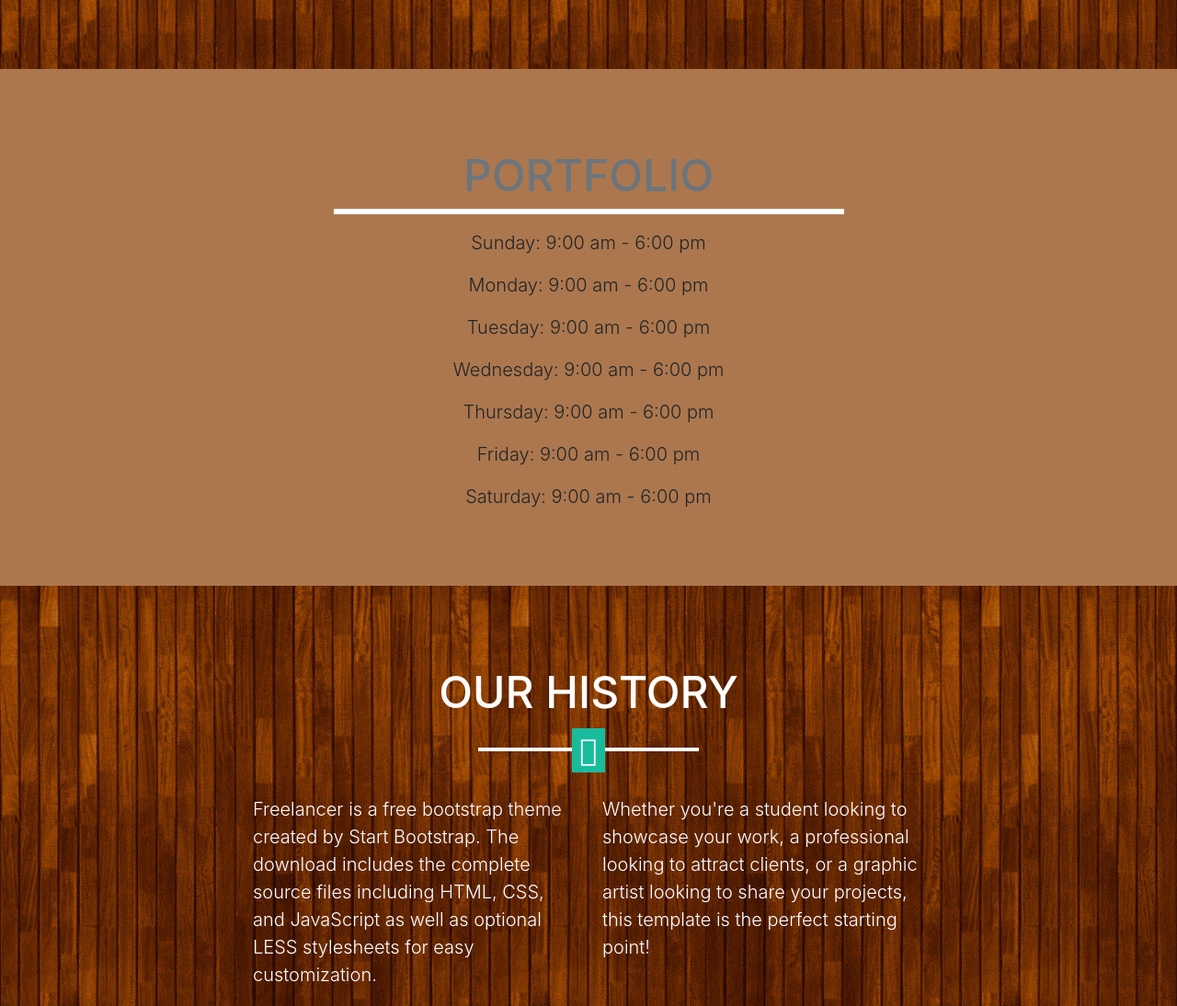
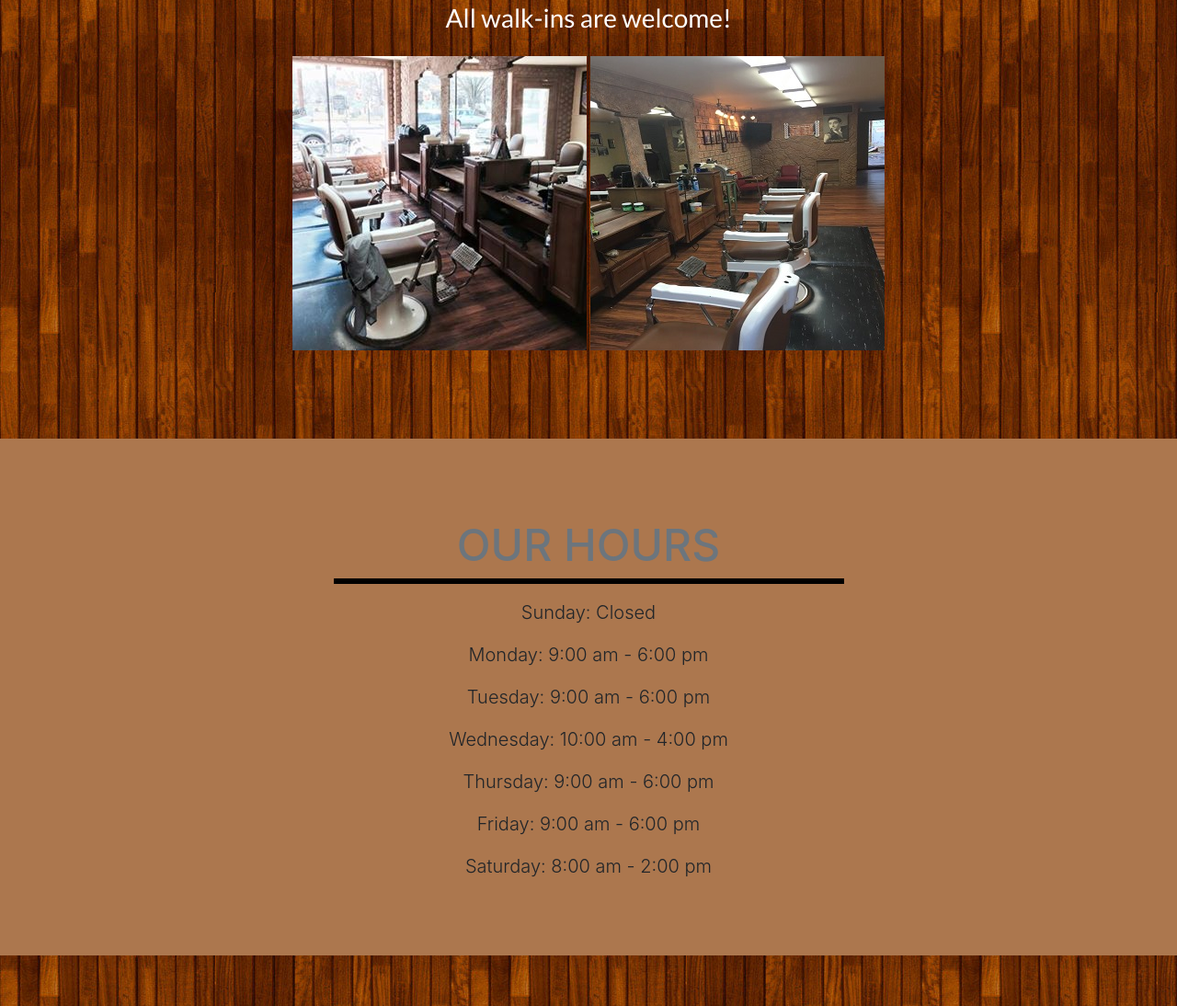
Before and after one commit to anishthite/salsbarbershop, a website with bundled scripts: page index.html in a window 1280 px wide. Shown: the part 962-2056 px from the top of the page at 92% size. Built offline with nearby package versions, Linux system fonts and the light colour scheme; a web font is replaced by a local one.

Commit message:
finished hours

```diff
--- a/index.html
+++ b/index.html
@@ -61,22 +61,27 @@
         <h1>Hellooooo Cousin!</h1>
         <hr style= "height:5px; width:50%; color:#ffffff; background-color: #ffffff;">
         <h2 class="font-weight-light mb-0">Come into Sal's Barber Shop in beautiful downtown West Haven, where Master Stylists Will and Eddie will give you an amazing haircut!</h2>
+        <br>
+        <h2 class="font-weight-light mb-0">All walk-ins are welcome!</h2>
+        <br>
+        <img class="img-fluid  mx-auto" src="img/shop.jpg" alt="">
+        <img class="img-fluid  mx-auto" src="img/shop1.jpg" alt="">
       </div>
     </header>
 
     <!-- Hours Section -->
     <section class="portfolio" id="hours">
       <div class="container">
-        <h2 class="text-center text-uppercase text-secondary mb-0">Portfolio</h2>
-        <hr style= "height:5px; width:50%; color:#000000; background-color: #ffffff;">
+        <h2 class="text-center text-uppercase text-secondary mb-0">Our Hours</h2>
+        <hr style= "height:5px; width:50%; color:#000000; background-color: #000000;">
         <div class="row"></div>
-            <p class="lead text-center">Sunday:       9:00 am - 6:00 pm</p>
+            <p class="lead text-center">Sunday:       Closed</p>
             <p class="lead text-center">Monday:       9:00 am - 6:00 pm</p>
             <p class="lead text-center">Tuesday:       9:00 am - 6:00 pm</p>
-            <p class="lead text-center">Wednesday:       9:00 am - 6:00 pm</p>
+            <p class="lead text-center">Wednesday:       10:00 am - 4:00 pm</p>
             <p class="lead text-center">Thursday:       9:00 am - 6:00 pm</p>
             <p class="lead text-center">Friday:       9:00 am - 6:00 pm</p>
-            <p class="lead text-center">Saturday:       9:00 am - 6:00 pm</p>
+            <p class="lead text-center">Saturday:       8:00 am - 2:00 pm</p>
           </div>
       </div>
     </section>
@@ -85,7 +90,7 @@
     <section class="bg-primary text-white mb-0" id="history">
       <div class="container">
         <h2 class="text-center text-uppercase text-white">Our History</h2>
-        <hr class="star-light mb-5">
+        <hr style= "height:5px; width:50%; color:#ffffff; background-color: #ffffff;">
         <div class="row">
           <div class="col-lg-4 ml-auto">
             <p class="lead">Freelancer is a free bootstrap theme created by Start Bootstrap. The download includes the complete source files including HTML, CSS, and JavaScript as well as optional LESS stylesheets for easy customization.</p>
```
Also changed, not shown: img/shop1.jpg (added).
